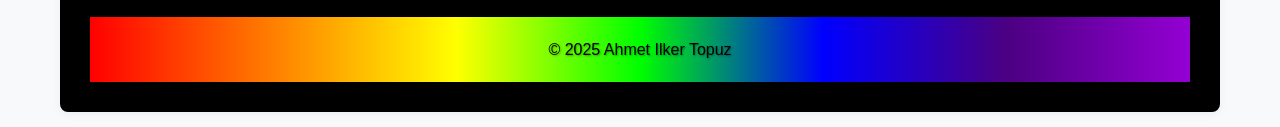
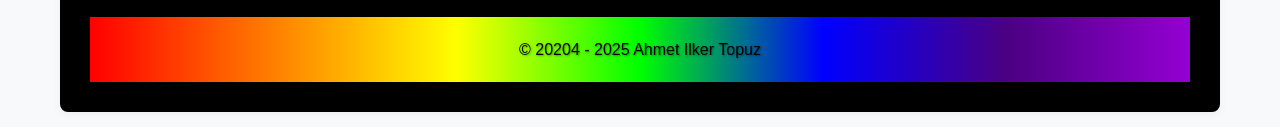
Before and after one commit to illcore/illcore.github.io, a plain HTML site: page index.html in a window 1280 px wide. Shown: the part 3965-4092 px from the top of the page. Drawn offline with Linux system fonts and the light colour scheme.

Commit message:
Update index.html

```diff
--- a/index.html
+++ b/index.html
@@ -473,7 +473,7 @@
             </div>
     <footer>
         <div class="container">
-            <p>&copy; 2025 Ahmet Ilker Topuz</p>
+            <p>&copy; 20204 - 2025 Ahmet Ilker Topuz</p>
         </div>
     </footer>
 </body>
```
